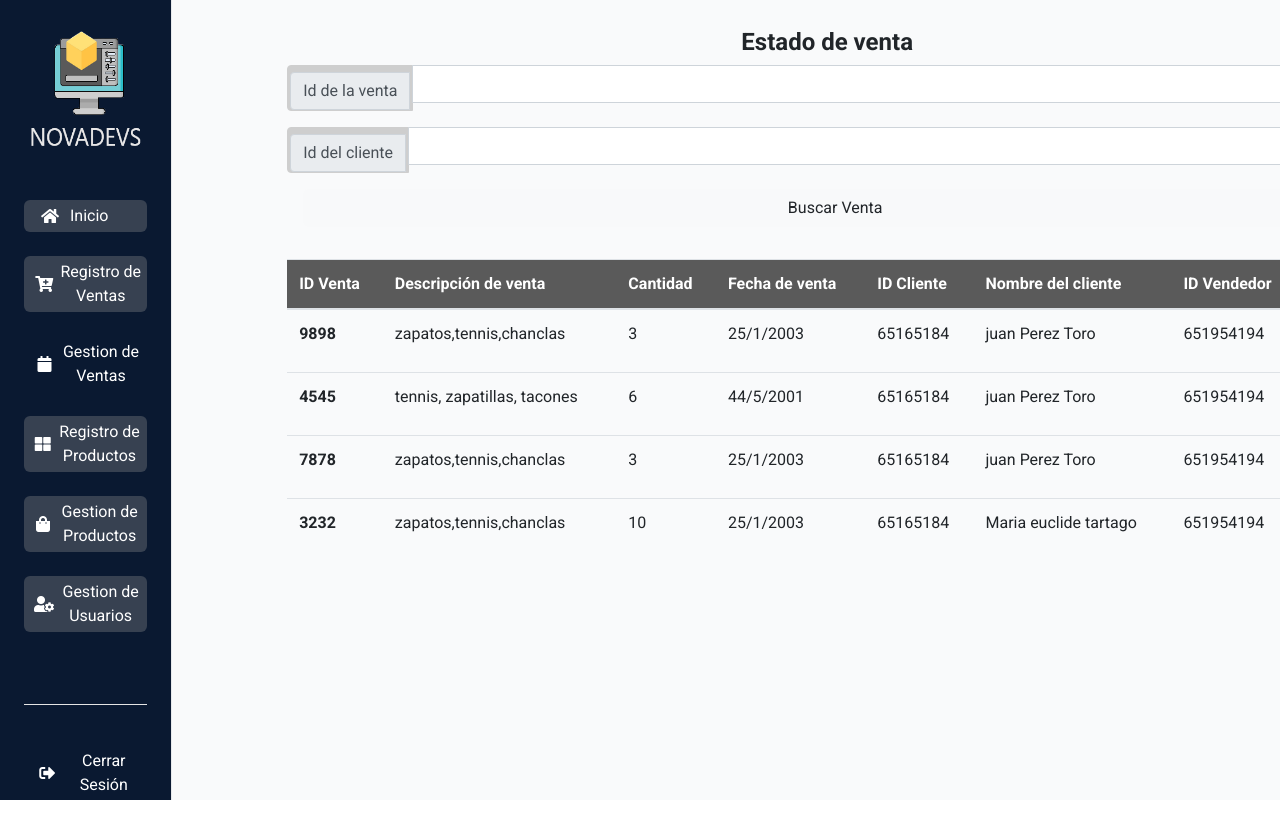
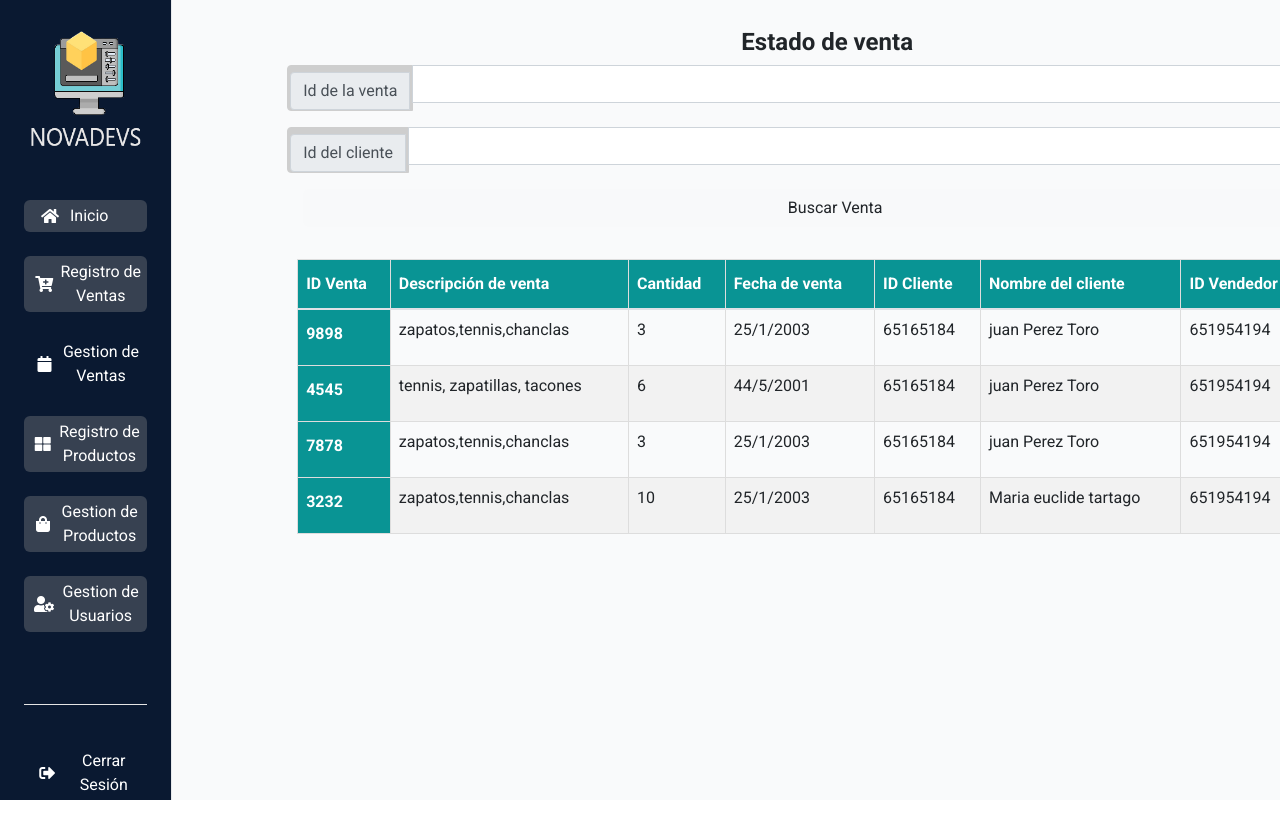
Before and after one commit to NovaDevs-MinTIC/NovaDevs, a React (Create React App) app: page /BuscarActualizarVentas in a window 1280 px wide. Shown: the top 833 px of the page. Built offline with nearby package versions, Linux system fonts and the light colour scheme.

Commit message:
Se cambio color de la tabla de gestion de ventas

```diff
--- a/src/pages/BuscarActualizarVentas.jsx
+++ b/src/pages/BuscarActualizarVentas.jsx
@@ -27,7 +27,7 @@ const BuscarActualizarVentas = () => {
 
             {/*Contenedor de la tabla de Buscar y actualizar venta*/}
             <div className="container">
-                <div className="table-responsive">
+                <div className="tabla">
                     <DataVentas />
                 </div>
             </div>
```
